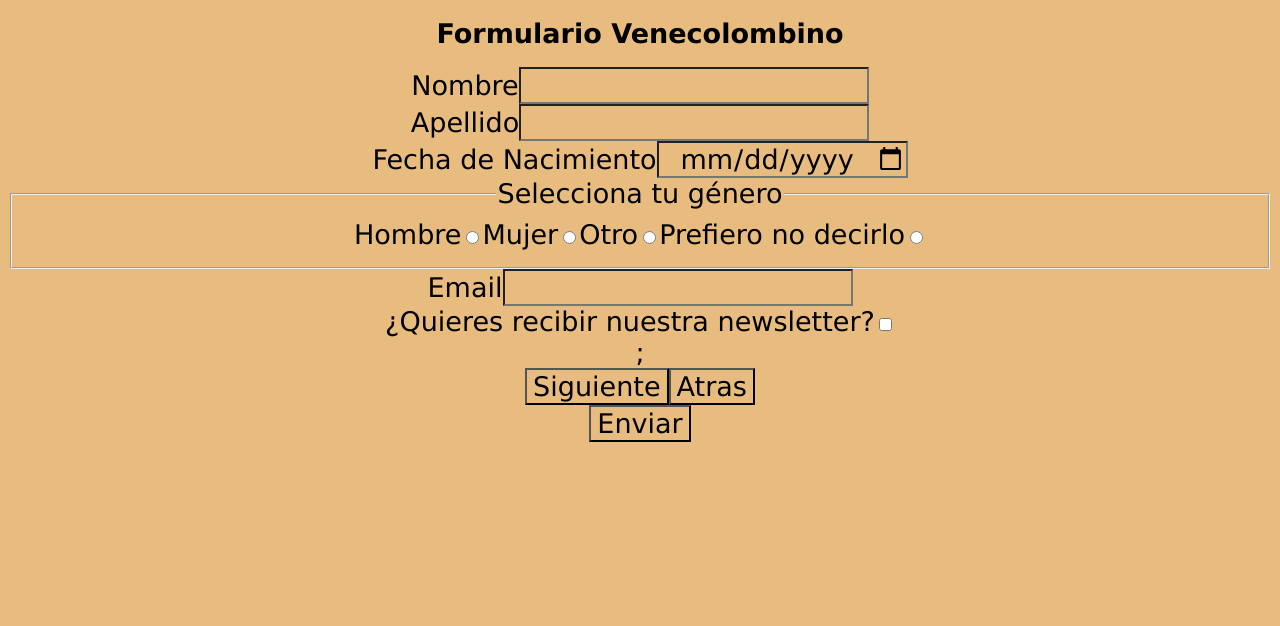
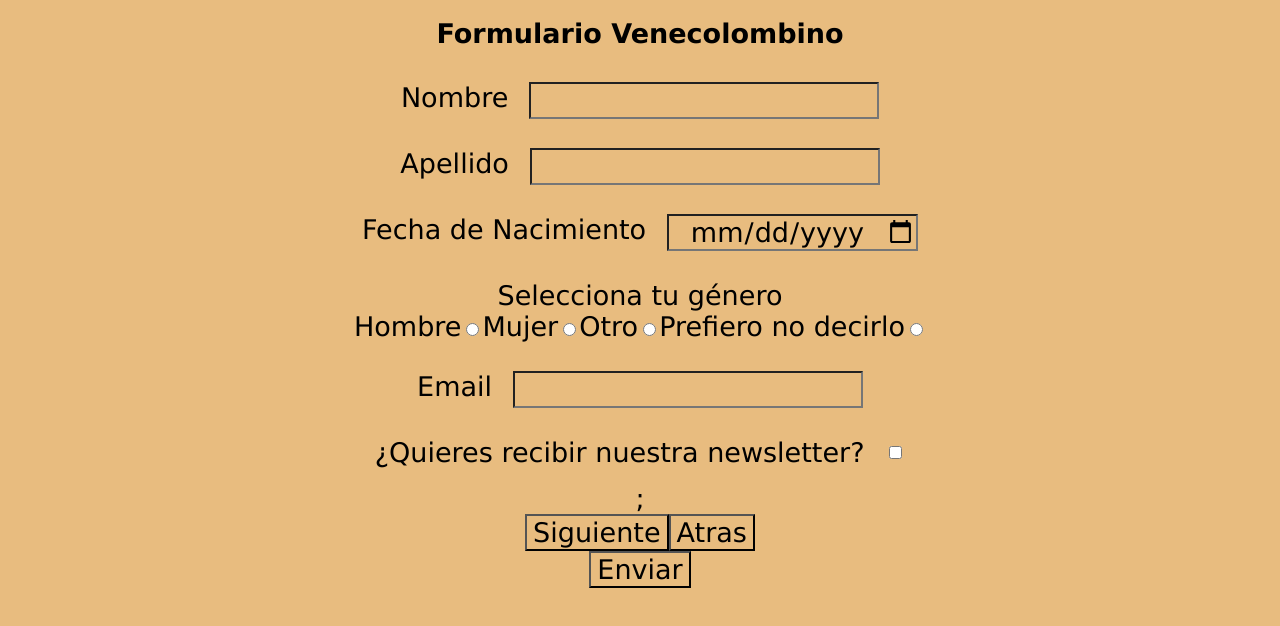
Before and after one commit to FranzSalinas/202309-w4ch2-franz-camilo, a React (Vite) app: page / in a window 1280 px wide. Shown: the top 626 px of the page. Built offline with nearby package versions, Linux system fonts and the light colour scheme.

Commit message:
Modified space between elements on the userform with css

```diff
--- a/src/css/styles.css
+++ b/src/css/styles.css
@@ -7,7 +7,17 @@
   font-size: 1.3rem;
 }
 
-.main-contaniner {
-  margin-left: 4rem;
-  margin-right: 4rem;
+fieldset {
+  border: none;
+  background-color: transparent;
+  margin: 0;
+  padding: 0;
 }
+
+.form-control {
+  padding-top: 0.7rem;
+  padding-bottom: 0.7rem;
+  display: flex;
+  justify-content: center;
+  gap: 1rem;
+}
```
Also changed, not shown: 1 other file (tests, documents, lock files or other folders).
